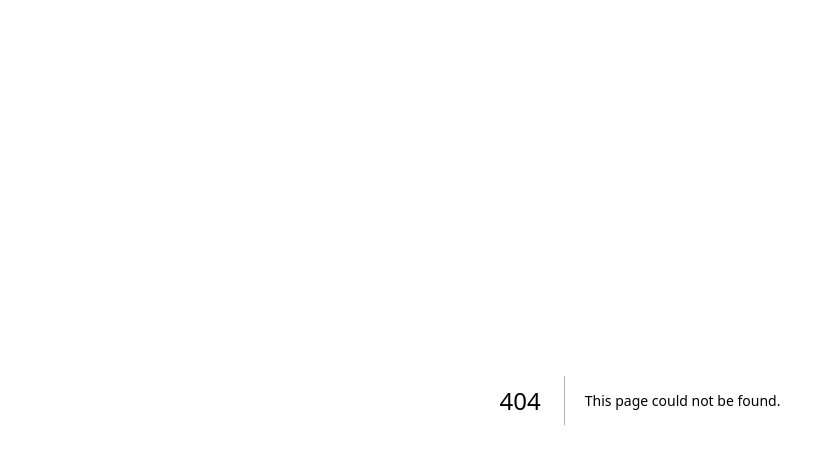
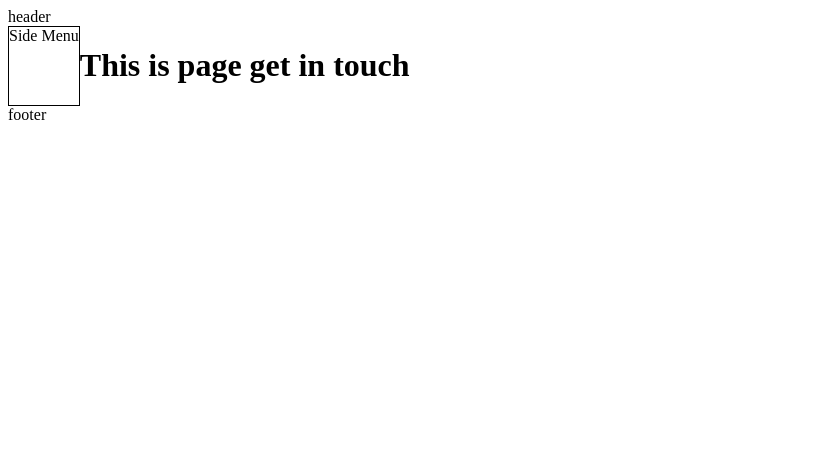
Before and after one commit to AndiEkaNugraha/learn-next, a Next.js app: page /profile/get-in-touch in a window 1280 px wide. Before the commit this address had no page. Shown: the top 464 px of the page, without its empty margins (0-835 px from the left). Built offline with nearby package versions, Linux system fonts and the light colour scheme.

Commit message:
route halaman pada next.js

```diff
--- /dev/null
+++ b/app/articles/page.tsx
@@ -0,0 +1,5 @@
+import React from "react";
+
+export default function Articles() {
+   return <h1>This is page articles</h1>;
+}
--- a/app/layout.tsx
+++ b/app/layout.tsx
@@ -14,7 +14,11 @@ export default function RootLayout({children}: {children: React.ReactNode}) {
         <title>Next.js - Learn</title>
       </head>
       {/* Elemen <body> adalah tempat untuk konten utama halaman. Di sini, kita me-render prop 'children'. */}
-      <body>{children}</body>
+      <body>
+        <div>header</div>
+          {children}
+        <div>footer</div>
+      </body>
     </html>
   );
 }
--- /dev/null
+++ b/app/profile/get-in-touch/page.tsx
@@ -0,0 +1,5 @@
+import React from "react";
+
+export default function GetInTouch() {
+   return <h1>This is page get in touch</h1>;
+}
--- /dev/null
+++ b/app/profile/layout.tsx
@@ -0,0 +1,10 @@
+export default function ProfileLayout({ children }: { children: React.ReactNode }) {
+   return (
+      <>
+         <div style={{display: 'flex'}}>
+            <div style={{border: '1px solid black'}}>Side Menu</div>
+            {children}
+         </div>
+      </>
+   );
+}
--- /dev/null
+++ b/app/profile/page.tsx
@@ -0,0 +1,5 @@
+import React from "react";
+
+export default function Profile() {
+   return <h1>This is page profile</h1>;
+}
```
